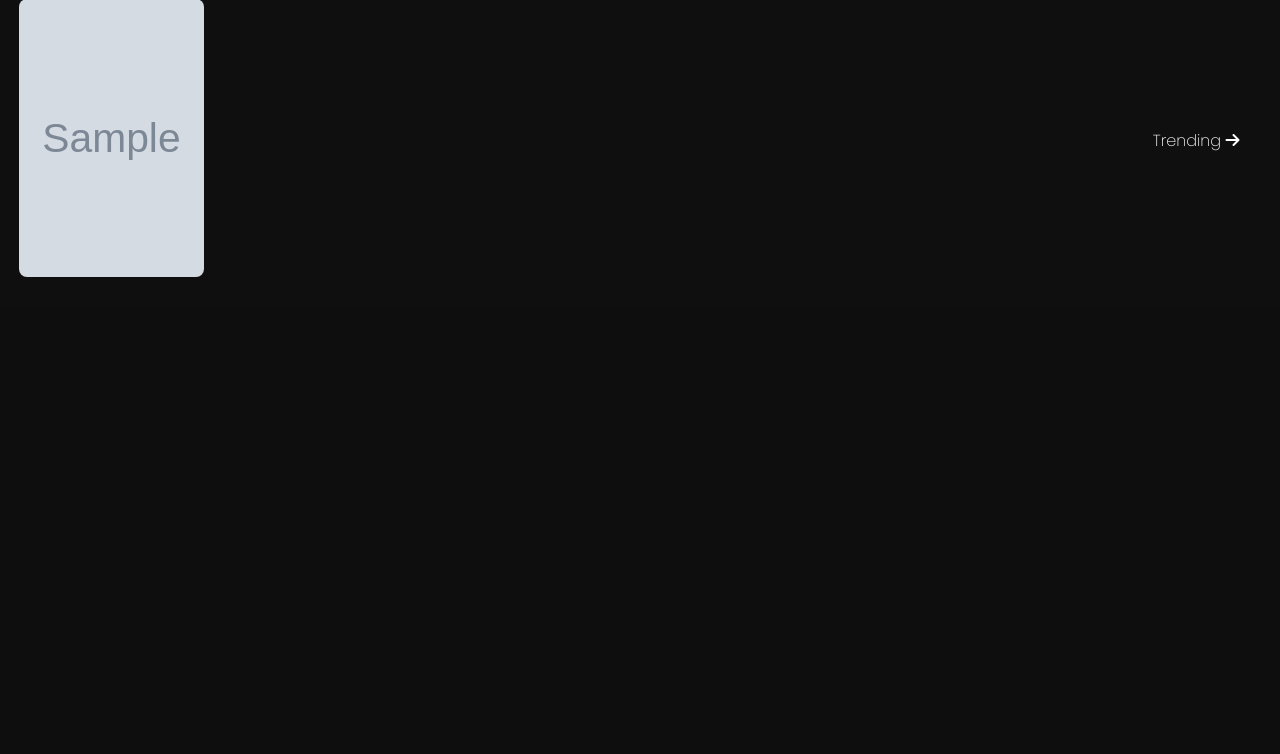
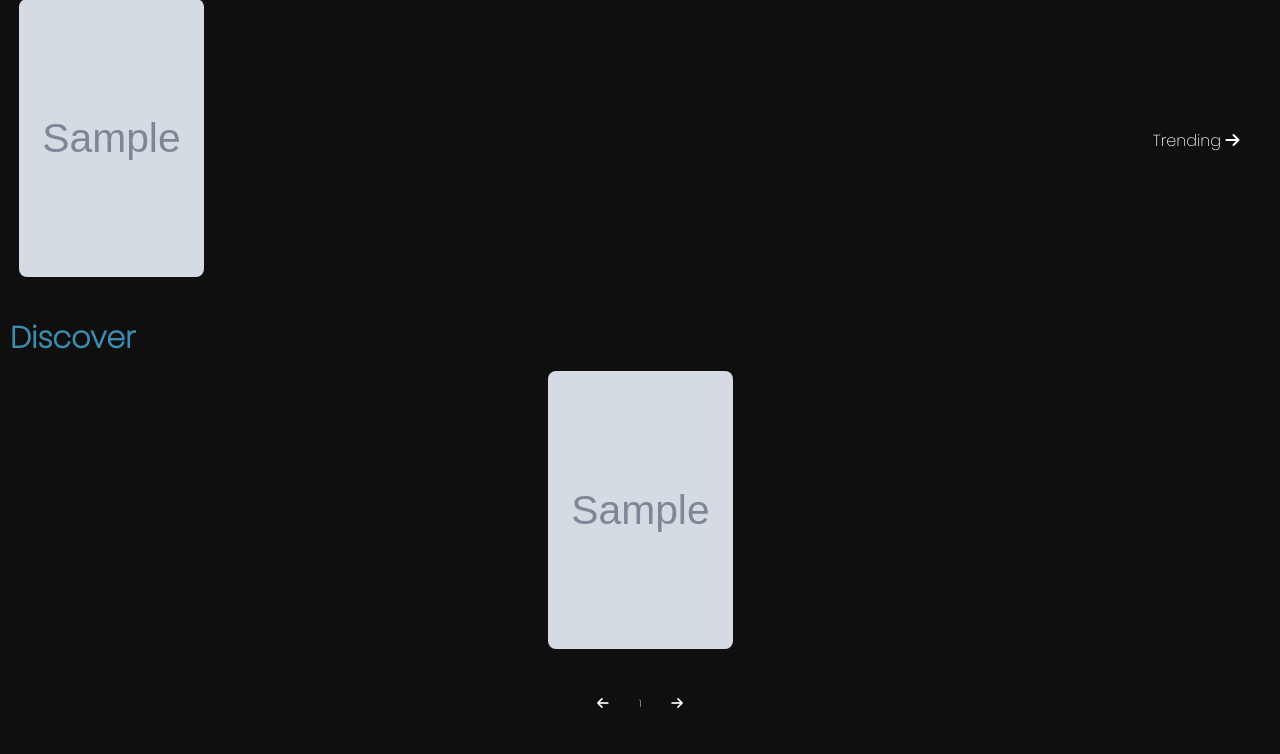
Before and after one commit to Creepyrishi/w3school, a Flask app: template project/templates/index.html in a window 1280 px wide. Shown: the part 518-1272 px from the top of the page. Before the commit the page ends 795 px from the top, so only its background shows below. Run offline with Flask 2, Linux system fonts and the light colour scheme; the template is opened without the code that fills it: most values are stand-ins (such as "Sample title", 1, 10 or a date in 2020); grey boxes marked "Sample" are stand-in pictures; some libraries are stand-ins or nearby versions.

Commit message:
discover function added

```diff
--- a/project/app.py
+++ b/project/app.py
@@ -4,9 +4,14 @@ import movieapi
 app = Flask(__name__)
 
 pack = movieapi.movies() #instance for api
-#home page
-@app.route("/")
-def home():
+
+pageNu = 1
+# next page
+@app.route("/page+")
+def nextPage():
+    global pageNu
+    pageNu +=1
+    discover = pack.discover(pageNu)
     #gettng list of full trending and making it shot
     list =[] #movies trending today will add in this
     reco = [] #movies trending this week will add in this
@@ -14,7 +19,36 @@ def home():
     for i in range(0,10):
         list.append(pack.trendingToday()[i])
         reco.append(pack.trendingWeek()[i])
-    return render_template("index.html", list = list, reco = reco)
+    return render_template("index.html", list = list, reco = reco , discover = discover, page=pageNu)
+#previous page
+@app.route("/page-")
+def previousPage():
+    global pageNu
+    pageNu -=1
+    discover = pack.discover(pageNu)
+    #gettng list of full trending and making it shot
+    list =[] #movies trending today will add in this
+    reco = [] #movies trending this week will add in this
+
+    for i in range(0,10):
+        list.append(pack.trendingToday()[i])
+        reco.append(pack.trendingWeek()[i])
+    return render_template("index.html", list = list, reco = reco , discover = discover,  page=pageNu)
+
+#home page
+@app.route("/")
+def home():
+    global pageNu
+    pageNu =1
+    discover = pack.discover(pageNu)
+    #gettng list of full trending and making it shot
+    list =[] #movies trending today will add in this
+    reco = [] #movies trending this week will add in this
+
+    for i in range(0,10):
+        list.append(pack.trendingToday()[i])
+        reco.append(pack.trendingWeek()[i])
+    return render_template("index.html", list = list, reco = reco , discover = discover,  page=pageNu)
 
 #trending page
 @app.route("/trending")
@@ -36,7 +70,7 @@ def search():
 @app.route("/ShowMovie/<string:n>")
 def show(n):
     r = pack.get_by_id(int(n))
-    return render_template("showMovie.html", id = r)
+    return render_template("showMovie.html", dict = r)
 
 
 
--- a/project/static/css/main.css
+++ b/project/static/css/main.css
@@ -96,7 +96,7 @@ input[type="text"]{
 /* scrolbar  */
 ::-webkit-scrollbar{
     width: .5rem;
-    height: .3rem;
+    height: .5rem;
 }
 ::-webkit-scrollbar-track{
     border-radius: 100vw;
@@ -200,7 +200,7 @@ margin: 1rem;
     margin: auto .4rem;
     border-radius: 8px;
 }
-.card:hover{
+.card:hover ,.discoverCard:hover    {
     border: .08rem solid rgb(255, 255, 255);
 }
 h2{
@@ -226,3 +226,35 @@ h2{
 .taketopage:hover {
     background-color: #17494D;
 }
+.discover{
+    display: flex;
+    flex-wrap: wrap;
+    justify-content: space-evenly;
+    margin: auto;
+}
+.discoverCard{
+    margin: auto .4rem;
+    border-radius: 8px;
+}
+
+
+
+
+/* page control button  */
+.pageBTNcontiainer{
+    display: flex;
+    color: white;
+    justify-content: center;
+    align-items: center;
+    margin: 1rem auto;
+}
+.pageBTN{
+    color: white;
+    margin: 1rem;
+    padding: 2rem;
+    border-radius: 50%;
+    background-color: transparent;
+}
+.pageBTN:hover {
+    background-color:#17494D;
+}
--- a/project/templates/index.html
+++ b/project/templates/index.html
@@ -38,6 +38,22 @@
         {% endfor %}
         <a href="/trending" class="taketopage">Trending <i class="fa-solid fa-arrow-right"></i></a>
     </div>
-    <div class="latest"></div>
+    <div class="headTitle">
+        <h2> <span class="title-word title-word-1">Discover</span></h2>
+    </div>
+    <div class="discover">
+        {% for item in discover %}
+        <a href="/ShowMovie/{{item['id']}}">
+            <div class="discoverCard">
+                <img src="{{item['poster']}}" alt="poster" class="trendingCard" id="{{item['id']}}">
+            </div>
+        </a>
+        {% endfor %}
+    </div>
+    <div class="pageBTNcontiainer">
+    <button onclick="window.location.href='/page-'" class="pageBTN"><i class="fa-solid fa-arrow-left"></i></button>
+    <p>{{page}}</p>
+    <button onclick="window.location.href='/page+'" class="pageBTN"><i class="fa-solid fa-arrow-right"></i></button>
+    </div>
 </div>
 {% endblock %}
--- a/project/templates/showMovie.html
+++ b/project/templates/showMovie.html
@@ -1,9 +1,7 @@
 {% extends 'base.html' %}
 {% block title %}
-    - movie name
+    - {{dict['title']}}
 {% endblock %}
 {% block content %}
-<h2></h2>
-<img src="" alt="" id="iMShow">
-<p id="pMShow">{{id}}</p>
+
 {% endblock %}
```
Also changed, not shown: project/movieapi.py (+58 -2 lines), project/templates/about.html (added).
